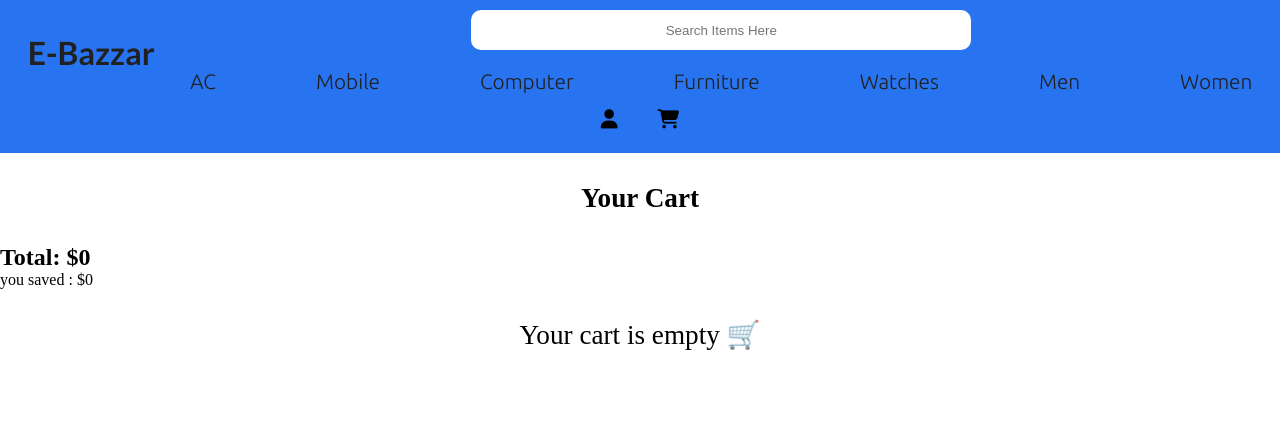
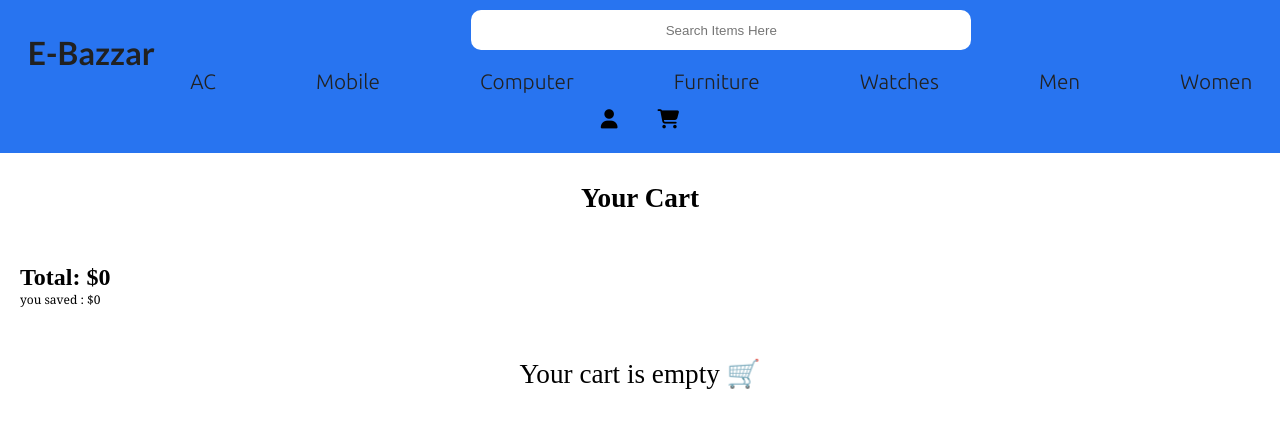
Before and after one commit to sudheer-ganta1/react-E-commerece, a React (Vite) app: page /cart in a window 1280 px wide. Shown: the top 428 px of the page. Built offline with nearby package versions, Linux system fonts and the light colour scheme; a web font is replaced by a local one.

Commit message:
added featuers

```diff
--- a/src/App.css
+++ b/src/App.css
@@ -6,17 +6,16 @@
 
 .cart-container {
   display: flex;
-  flex-wrap: wrap; /* makes them go to next row if not enough space */
-  gap: 20px; /* space between cards */
-  justify-content: flex-start; /* or center / space-between */
+  flex-wrap: wrap;
+  gap: 20px;
+  justify-content: flex-start;
   padding: 20px;
   gap: 50px;
   margin: 40px;
 }
 
-/* Each cart item as a small card */
 .cart-section {
-  width: 520px; /* small card size */
+  width: 520px;
   padding: 16px;
   border-radius: 12px;
   background: rgb(255, 255, 255);
@@ -37,7 +36,6 @@
   box-shadow: 0 8px 20px rgba(0, 0, 0, 0.12);
 }
 
-/* Small product image */
 .cart-img {
   width: 150px;
   height: 150px;
@@ -58,7 +56,6 @@
   transform: scale(1.05);
 }
 
-/* Product details */
 .cart-details h3 {
   font-size: 1rem;
   color: #2d3748;
@@ -79,7 +76,6 @@
   text-decoration: line-through;
 }
 
-/* Button */
 .remove-btn {
   margin-top: 10px;
   background: linear-gradient(135deg, #ef4444, #dc2626);
@@ -100,5 +96,14 @@
   padding: 10px;
   text-align: center;
   margin: 20px auto;
+  margin-right: 20px auto;
+
   font-size: 1.7rem;
 }
+.total-section {
+  padding: 20px;
+}
+.para1 {
+  font-size: 12px;
+  font-family: Georgia, "Times New Roman", Times, serif;
+}
--- a/src/Stores/UserCart.jsx
+++ b/src/Stores/UserCart.jsx
@@ -24,7 +24,7 @@ const UserCart = () => {
         <h2 className="CartStyle">Your Cart</h2>
         <div className="total-section">
           <h2>Total: ${totalAmount}</h2>
-          <p> you saved : ${totalSavings}</p>
+          <p className="para1"> you saved : ${totalSavings}</p>
         </div>
       </div>
 
```
